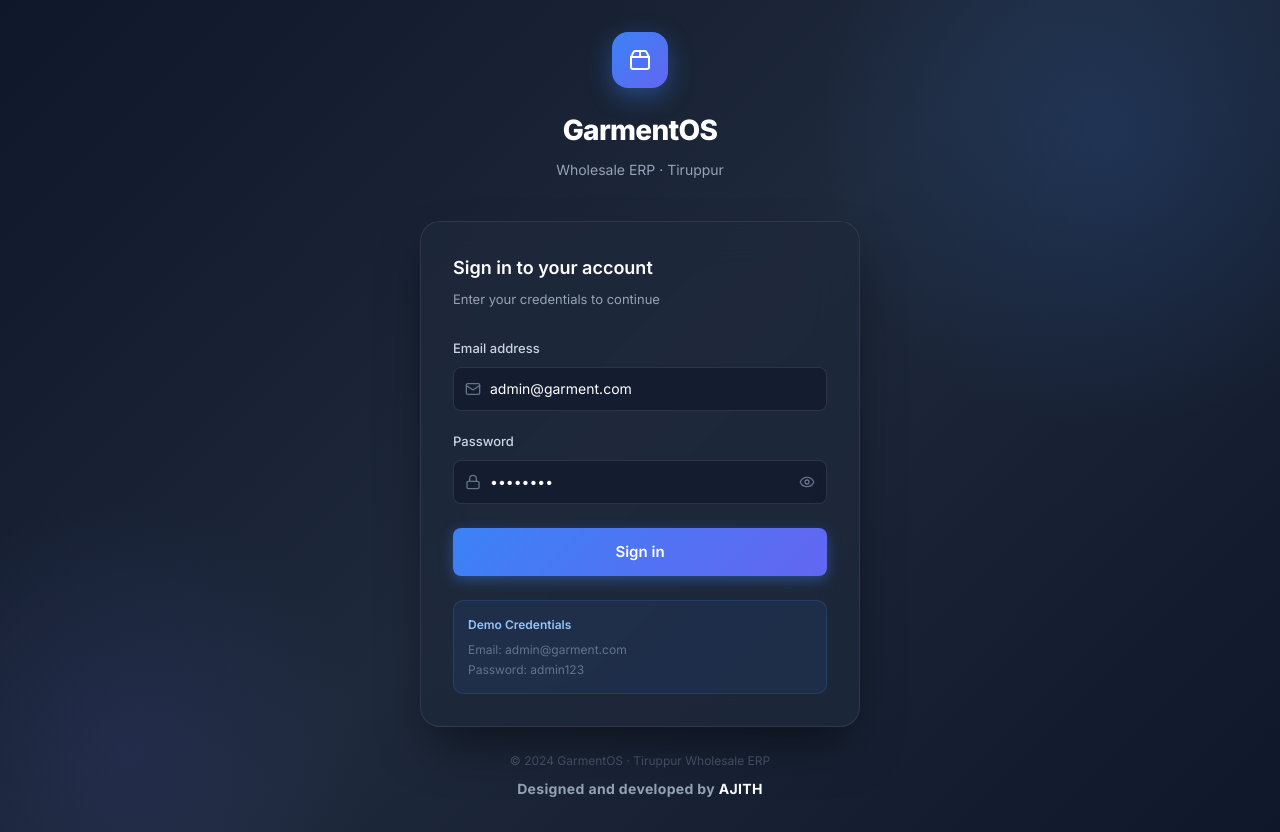
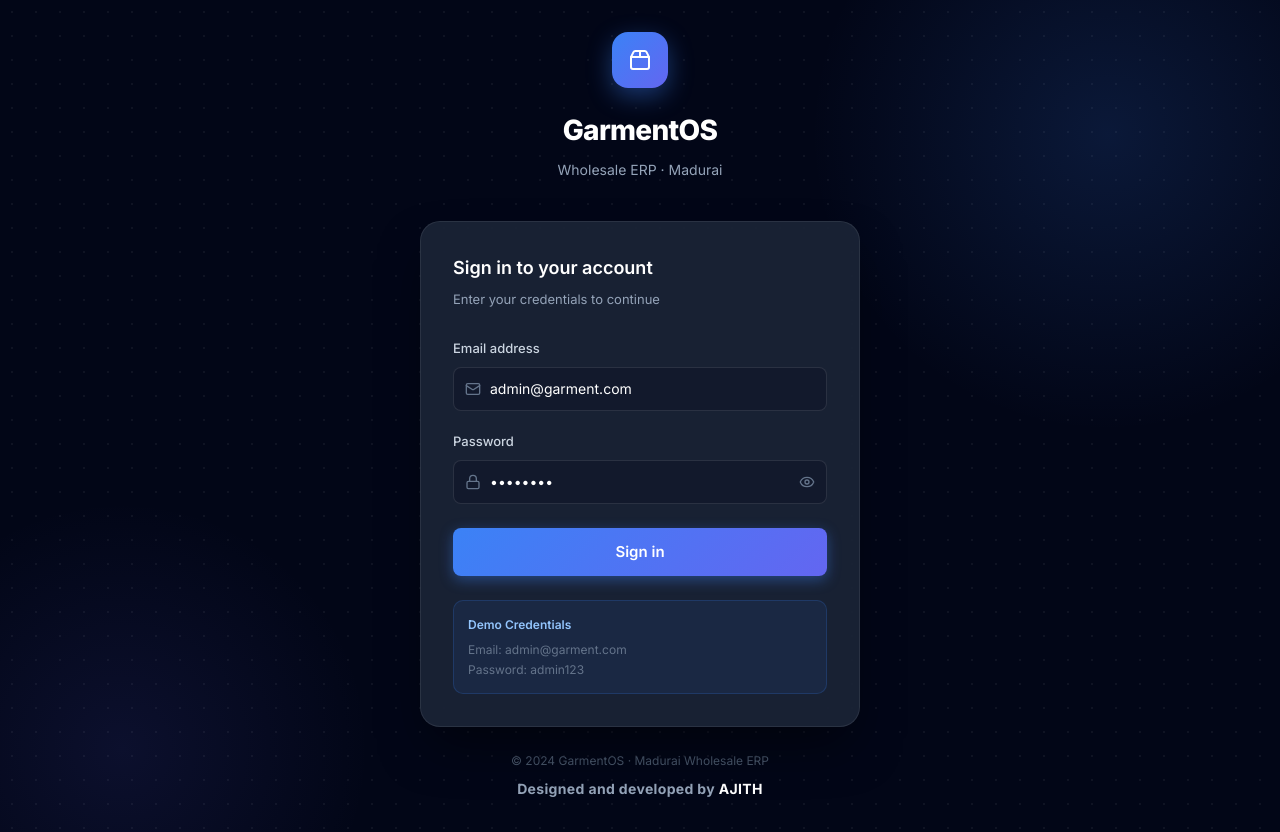
Before and after one commit to ajithyaasaf/garment-billing, a Next.js app in the folder frontend/: page /login in a window 1280 px wide. Built offline with nearby package versions, Linux system fonts and the light colour scheme; no server answers.

Commit message:
code changes

```diff
--- a/frontend/src/app/(app)/invoices/[id]/page.tsx
+++ b/frontend/src/app/(app)/invoices/[id]/page.tsx
@@ -171,7 +171,7 @@ export default function InvoiceDetailPage() {
                         {business.city && `${business.city}, `}{business.state || "Tamil Nadu"} {business.pincode && `- ${business.pincode}`}
                       </>
                     ) : (
-                      "Tiruppur, Tamil Nadu"
+                      "Madurai, Tamil Nadu"
                     )}
                     {(business?.gstNumber || business?.phone) && <br />}
                     {business?.gstNumber && <><strong>GST:</strong> {business.gstNumber}</>}
--- a/frontend/src/app/(app)/quotations/[id]/page.tsx
+++ b/frontend/src/app/(app)/quotations/[id]/page.tsx
@@ -124,7 +124,7 @@ export default function QuotationDetailPage() {
                   {business.address}, {business.city && `${business.city}, `}{business.state || "Tamil Nadu"} {business.pincode && `- ${business.pincode}`}
                 </>
               ) : (
-                "Tiruppur, Tamil Nadu, India"
+                "Madurai, Tamil Nadu, India"
               )}
               {business?.gstNumber && (
                 <div style={{ marginTop: "0.125rem" }}>
--- a/frontend/src/app/layout.tsx
+++ b/frontend/src/app/layout.tsx
@@ -10,10 +10,10 @@ const inter = Inter({
 });
 
 export const metadata: Metadata = {
-  title: "GarmentOS – Wholesale ERP | Tiruppur",
+  title: "GarmentOS – Wholesale ERP | Madurai",
   description:
-    "Production-grade wholesale garment stock and billing management system for Tiruppur bulk dress sellers.",
-  keywords: "garment ERP, wholesale billing, tiruppur, stock management, invoice",
+    "Production-grade wholesale garment stock and billing management system for Madurai bulk dress sellers.",
+  keywords: "garment ERP, wholesale billing, madurai, stock management, invoice",
 };
 
 export default function RootLayout({
--- a/frontend/src/app/login/page.tsx
+++ b/frontend/src/app/login/page.tsx
@@ -63,7 +63,9 @@ export default function LoginPage() {
       style={{
         minHeight: "100vh",
         display: "flex",
-        background: "linear-gradient(135deg, #0f172a 0%, #1e293b 50%, #0f172a 100%)",
+        backgroundColor: "#020617",
+        backgroundImage: "radial-gradient(rgba(255, 255, 255, 0.05) 1px, transparent 1px)",
+        backgroundSize: "24px 24px",
         position: "relative",
         overflow: "hidden",
       }}
@@ -142,7 +144,7 @@ export default function LoginPage() {
               GarmentOS
             </h1>
             <p style={{ color: "#94a3b8", fontSize: "0.875rem" }}>
-              Wholesale ERP · Tiruppur
+              Wholesale ERP · Madurai
             </p>
           </div>
 
@@ -336,7 +338,7 @@ export default function LoginPage() {
 
           <div style={{ textAlign: "center", marginTop: "1.5rem" }}>
             <p style={{ color: "#475569", fontSize: "0.75rem" }}>
-              © 2024 GarmentOS · Tiruppur Wholesale ERP
+              © 2024 GarmentOS · Madurai Wholesale ERP
             </p>
             <p style={{ color: "#94a3b8", fontSize: "0.875rem", fontWeight: 700, marginTop: "0.5rem", letterSpacing: "0.025em" }}>
               Designed and developed by <span style={{ color: "white" }}>AJITH</span>
```
